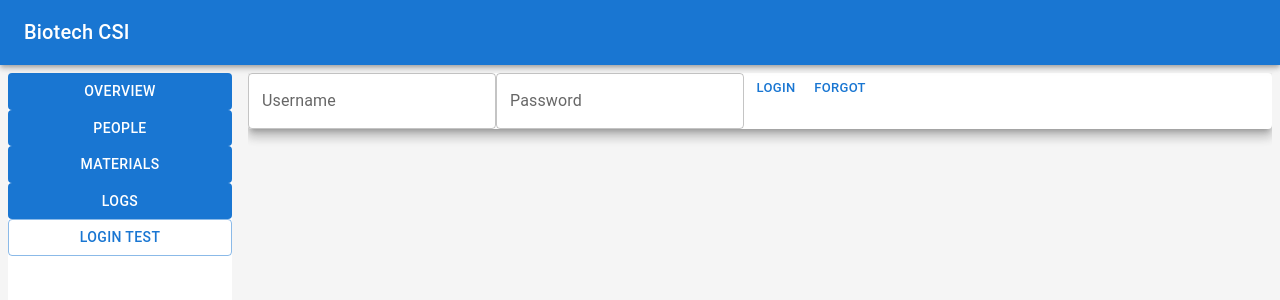
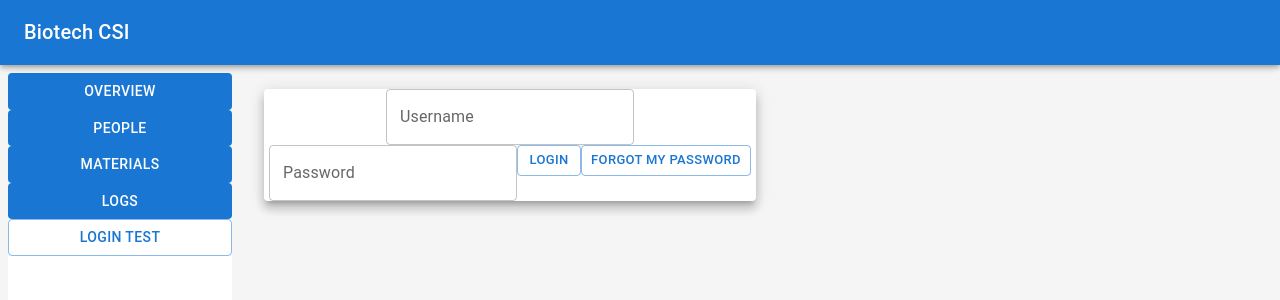
Before and after one commit to Minuteman-PWD-2025/Biotech-CSI, a Next.js app: page /login in a window 1280 px wide. Shown: the top 300 px of the page. Built offline with nearby package versions, Linux system fonts and the light colour scheme.

Commit message:
trying to get a good general design for the login page

```diff
--- a/src/app/login/page.tsx
+++ b/src/app/login/page.tsx
@@ -1,6 +1,6 @@
 'use client';
 
-import { Button, Paper, TextField } from "@mui/material"
+import { Button, Paper, TextField, Grid, Box, Stack } from "@mui/material"
 import React from 'react';
 
 
@@ -17,11 +17,11 @@ function Login() {
         <>
             <TextField id="username" label="Username" variant="outlined" />
             <TextField id="password" label="Password" variant="outlined" />
-            <Button id="login" size="small" onClick={ () => SendData('login')}>
+            <Button id="login" size="small" variant="outlined" onClick={ () => SendData('login')}>
                 Login
             </Button>
-            <Button id="forgot-pass" size="small" onClick={ () => ForgotPass()}>
-                Forgot
+            <Button id="forgot-pass" size="small" variant="outlined" onClick={ () => ForgotPass()}>
+                Forgot my password
             </Button>
         </>
     );
@@ -32,9 +32,22 @@ export default function Data() {
 
     return (
         <div className="tab">
-            <Paper elevation={8}>
-                <Login></Login>
-            </Paper>
+            <Stack spacing={2}>
+                <Grid container spacing={2} align="center">
+                    <Box sx={{
+                        p: 2,
+                        borderRadius: 5,
+                        display: 'grid',
+                        gridTemplateColumns: { md: '1fr 1fr' },
+                        gap: 3
+                    }}
+                    >
+                        <Paper elevation={8} align="center">
+                            <Login></Login>
+                        </Paper>
+                    </Box>
+                </Grid>
+            </Stack>
         </div>
     );
 }
```
